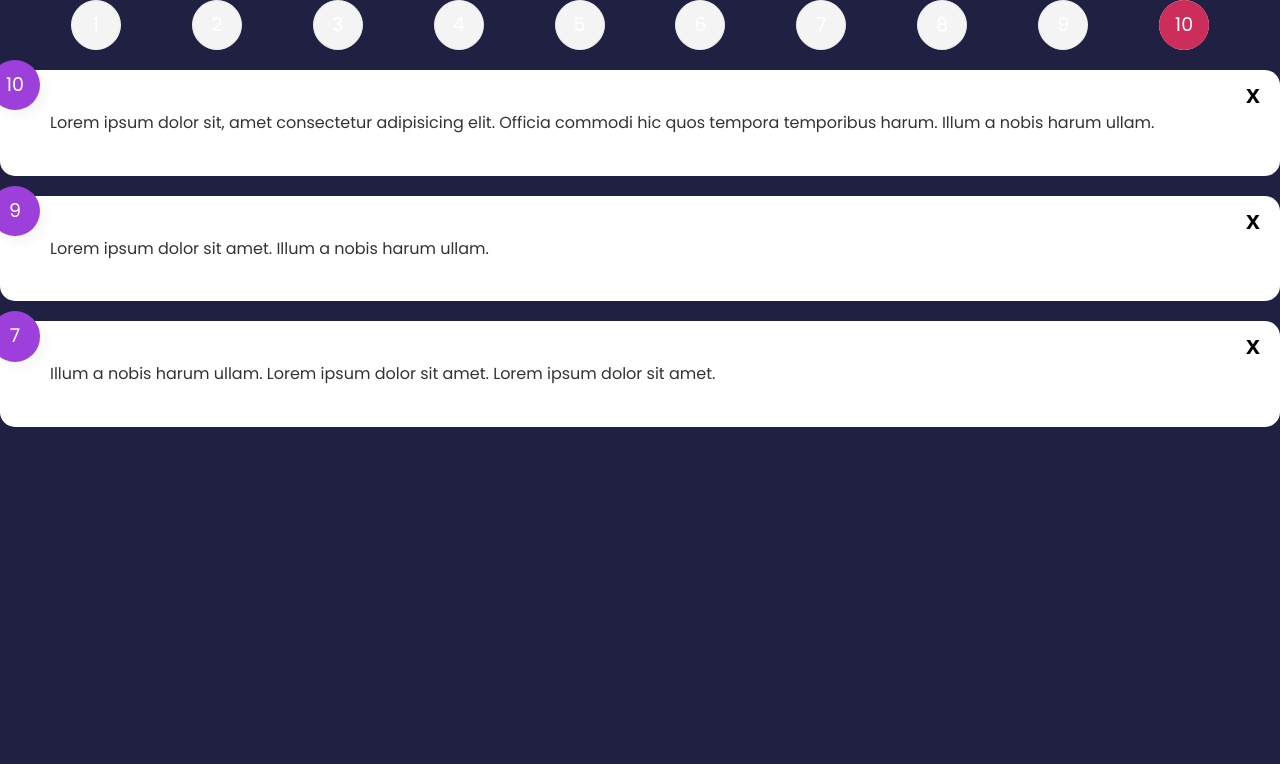
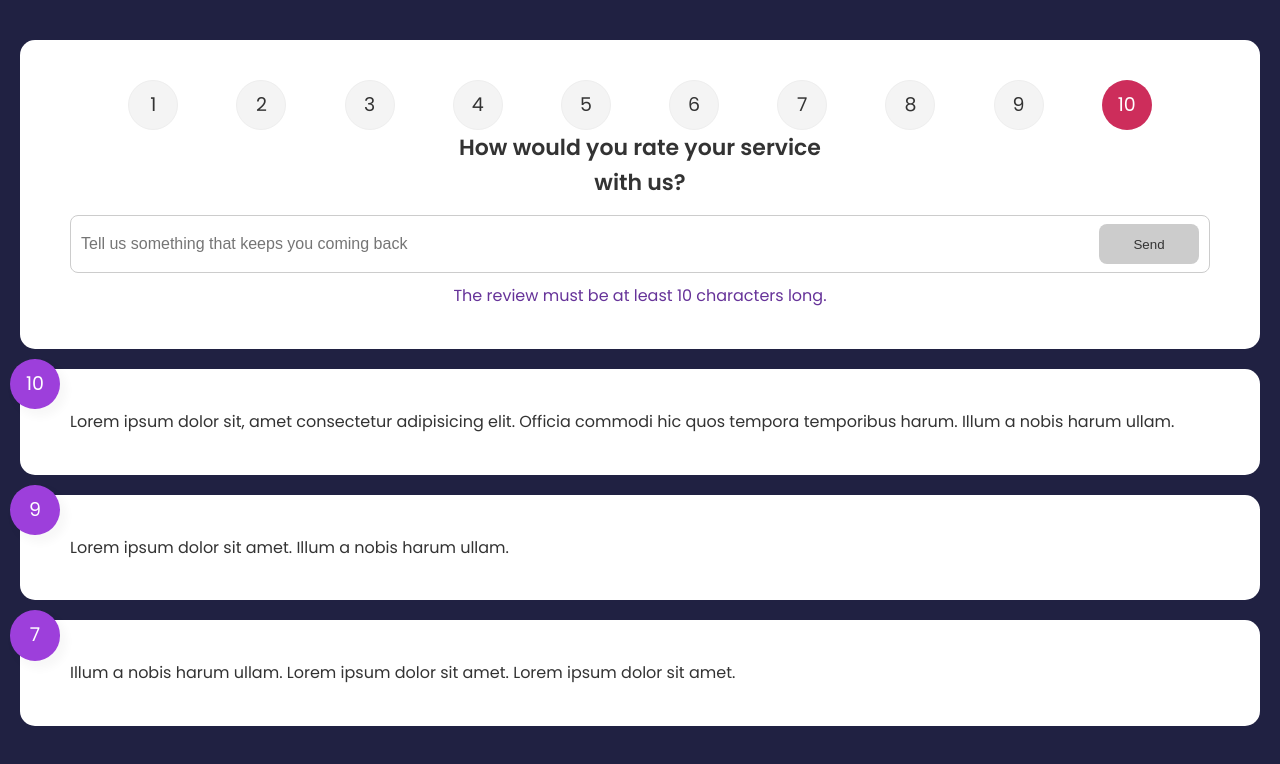
Before and after one commit to Maya084/review-app-angular, an Angular app: page / in a window 1280 px wide. Shown: the top 764 px of the page. Built offline with nearby package versions, Linux system fonts and the light colour scheme.

Commit message:
✨ Feat(form): add text input in the form component

```diff
--- a/src/app/app.module.ts
+++ b/src/app/app.module.ts
@@ -5,6 +5,8 @@ import { AppComponent } from './app.component';
 import { FormComponent } from './components/form/form.component';
 import { ListComponent } from './components/list/list.component';
 import { RatingSelectComponent } from './components/rating-select/rating-select.component';
+import { BrowserAnimationsModule } from '@angular/platform-browser/animations';
+import { FormsModule } from '@angular/forms';
 
 @NgModule({
   declarations: [
@@ -14,7 +16,9 @@ import { RatingSelectComponent } from './components/rating-select/rating-select.
     RatingSelectComponent
   ],
   imports: [
-    BrowserModule
+    BrowserModule,
+    BrowserAnimationsModule,
+    FormsModule
   ],
   providers: [],
   bootstrap: [AppComponent]
--- a/src/app/components/form/form.component.css
+++ b/src/app/components/form/form.component.css
@@ -0,0 +1,35 @@
+header {
+    max-width: 400px;
+    margin: auto;
+}
+
+header h2 {
+    font-size: 22px;
+    font-weight: 600;
+    text-align: center;
+}
+
+.input-group {
+    display: flex;
+    flex-direction: row;
+    border: 1px solid #ccc;
+    padding: 8px 10px;
+    border-radius: 8px;
+    margin-top: 15px;
+}
+
+input {
+    flex-grow: 2;
+    border: none;
+    font-size: 16px;
+}
+
+input:focus {
+    outline: none;
+}
+
+.message {
+    padding-top: 10px;
+    text-align: center;
+    color: rebeccapurple;
+}
--- a/src/app/components/form/form.component.html
+++ b/src/app/components/form/form.component.html
@@ -1 +1,18 @@
-<app-rating-select></app-rating-select>
+<div class="card">
+
+  <app-rating-select></app-rating-select>
+
+  <header>
+    <h2>How would you rate your service with us?</h2>
+  </header>
+  <form (submit)="handleSubmit()">
+    <div class="input-group">
+      <input type="text" placeholder="Tell us something that keeps you coming back" />
+      <button class="custom-btn" type="submit" [disabled]="btnDisabled">Send</button>
+    </div>
+    <p class="message" *ngIf="btnDisabled">
+      The review must be at least 10 characters long.
+    </p>
+</form>
+
+</div>
--- a/src/app/components/form/form.component.ts
+++ b/src/app/components/form/form.component.ts
@@ -6,10 +6,13 @@ import { Component, OnInit } from '@angular/core';
   styleUrls: ['./form.component.css']
 })
 export class FormComponent implements OnInit {
-
+  btnDisabled = true;
   constructor() { }
 
   ngOnInit() {
   }
 
+  handleSubmit() {
+
+  }
 }
--- a/src/app/components/list/list.component.html
+++ b/src/app/components/list/list.component.html
@@ -1,9 +1,9 @@
 <div class="list-reviews" *ngFor="let item of (listItems | async)">
-  <div class="feedback-item card">
+  <div class="feedback-item card" [@simpleFadeAnimation]="item">
     <div class="num-display">
       {{item.rating}}
     </div>
-    <button class="close" (click)="handleDelete(item.id)">x</button>
+    <button class="close custom-btn" (click)="handleDelete(item.id)">x</button>
     <p class="text-display">
       {{item.comment}}
     </p>
--- a/src/app/components/list/list.component.ts
+++ b/src/app/components/list/list.component.ts
@@ -1,10 +1,22 @@
 import { Component, OnInit } from '@angular/core';
 import { FeedbackService } from '../../services/feedback.service';
-
+import { trigger, state, style, animate, transition } from '@angular/animations';
 @Component({
   selector: 'app-list',
   templateUrl: './list.component.html',
-  styleUrls: ['./list.component.css']
+  styleUrls: ['./list.component.css'],
+  animations: [
+    // the fade-in/fade-out animation.
+    trigger('simpleFadeAnimation', [
+
+      // the "in" style determines the "resting" state of the element when it is visible.
+      state('in', style({ opacity: 1 })),
+
+      // fade out when destroyed. this could also be written as transition('void => *')
+      transition(':leave',
+        animate(400, style({ opacity: 0 })))
+    ])
+  ]
 })
 export class ListComponent implements OnInit {
 
--- a/src/styles.css
+++ b/src/styles.css
@@ -11,6 +11,7 @@ body {
   background-color: #202142;
   line-height: 1.6;
   color: #fff;
+  padding: 20px
 }
 
 ul {
@@ -23,7 +24,7 @@ ul {
   padding: 0 20px;
 }
 
-.card{
+.card {
   background-color: #fff;
   border-radius: 15px;
   padding: 40px 50px;
```
Lines whose indentation alone changed are shown as unchanged.
